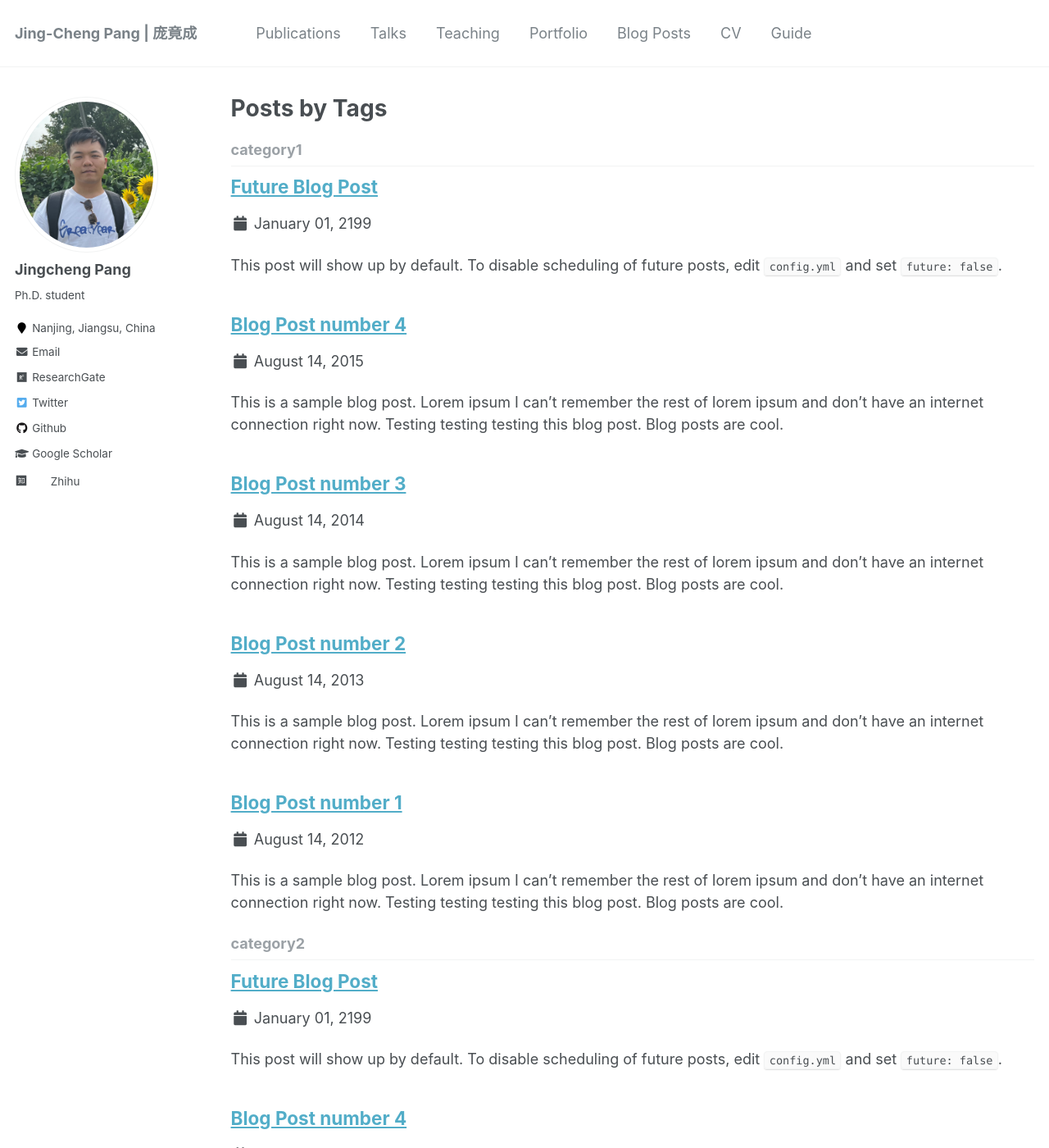
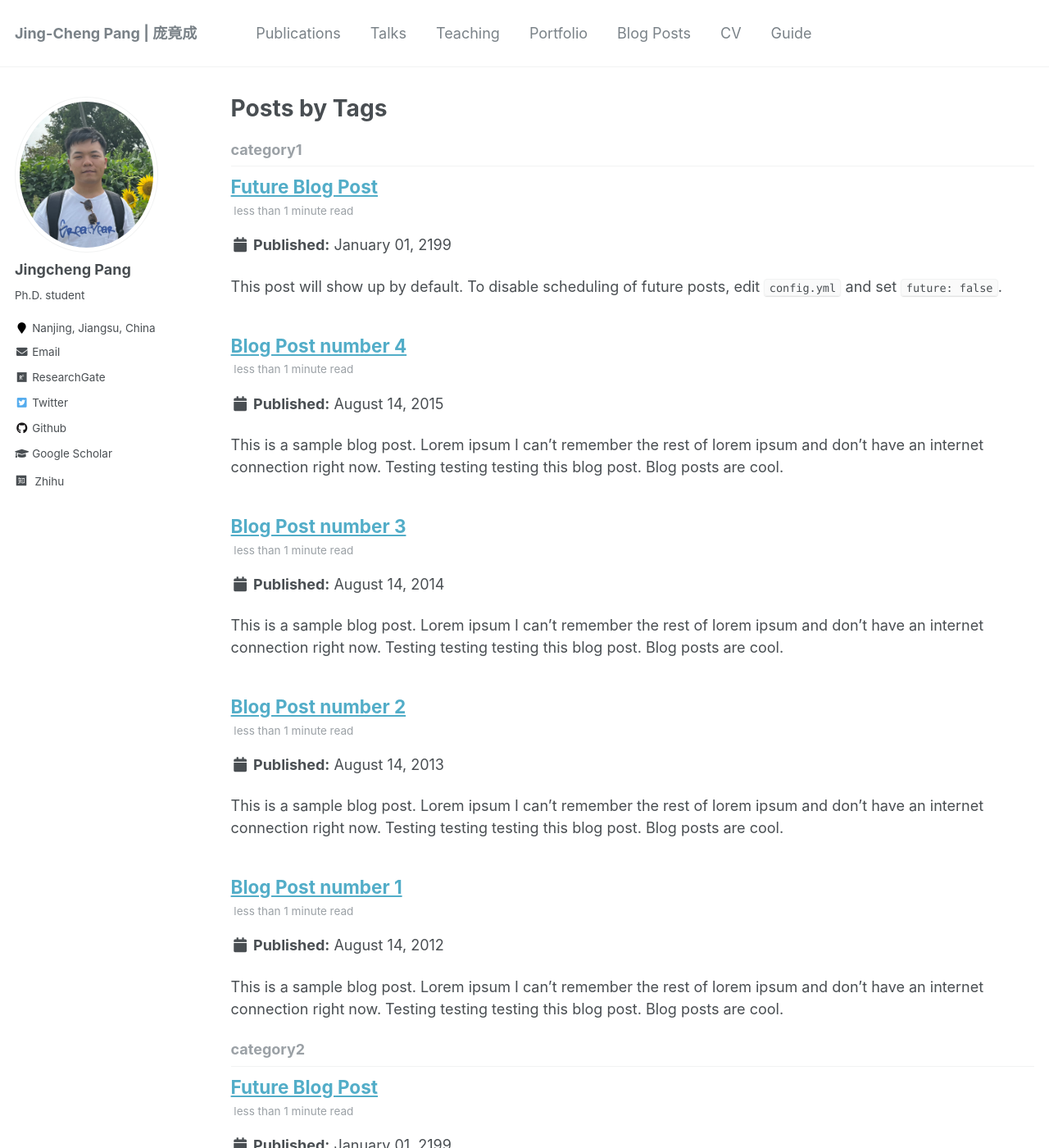
Before and after one commit to jingchengpang/jingchengpang.github.io, a Jekyll site: the page built from _pages/tag-archive.html, in a window 1280 px wide and 1400 px high. Shown: the whole window at 82% size. Built offline with Jekyll 4.4.1, drawn with Linux system fonts in a browser that asks for light colours; a style sheet for code colours, icons or effects is not loaded; some of the changed text lies outside the part shown.

Commit message:
partly update my homepage

```diff
--- a/_includes/archive-single.html
+++ b/_includes/archive-single.html
@@ -27,9 +27,7 @@
     {% endif %}
 
     <h2 class="archive__item-title" itemprop="headline">
-      {% if post.collection == 'publications' %}
-        {{ title }}
-      {% elsif post.link %}
+      {% if post.link %}
         <a href="{{ post.link }}">{{ title }}</a> <a href="{{ base_path }}{{ post.url }}" rel="permalink"><i class="fa fa-link" aria-hidden="true" title="permalink"></i><span class="sr-only">Permalink</span></a>
       {% else %}
         <a href="{{ base_path }}{{ post.url }}" rel="permalink">{{ title }}</a>
@@ -37,66 +35,29 @@
     </h2>
 
     {% if post.read_time %}
-    {% elsif post.read_time and post.collection == 'posts' %}
-      <p class="page__meta"><i class="fa fa-clock" aria-hidden="true"></i> {% include read-time.html %}</p>
+      <p class="page__meta"><i class="fa fa-clock-o" aria-hidden="true"></i> {% include read-time.html %}</p>
     {% endif %}
 
-    {% if post.collection == 'teaching' %}
-      <p> {{ post.type }}, <i>{{ post.venue }}</i>, {{ post.date | default: "1900-01-01" | date: "%Y" }} </p>
-    {% elsif post.collection == 'publications' %}
-      {% if post.abstract %}
-        <details><summary>Abstract</summary>
-        <blockquote>
-        <p>
-        {{ post.abstract }}
-        </p>
-        </blockquote>
-        </details>
-      {% endif %}
+        {% if post.collection == 'teaching' %}
+          <p> {{ post.type }}, <i>{{ post.venue }}</i>, {{ post.date | default: "1900-01-01" | date: "%Y" }} </p>
+        {% elsif post.collection == 'publications' %}
+          <p>Published in <i>{{ post.venue }}</i>, {{ post.date | default: "1900-01-01" | date: "%Y" }} </p>
+        {% elsif post.date %}
+         <p class="page__date"><strong><i class="fa fa-fw fa-calendar" aria-hidden="true"></i> {{ site.data.ui-text[site.locale].date_label | default: "Published:" }}</strong> <time datetime="{{ post.date | default: "1900-01-01" | date_to_xmlschema }}">{{ post.date | default: "1900-01-01" | date: "%B %d, %Y" }}</time></p>
+        {% endif %}
 
-      <!-- citation and icon code -->
-      <p>
-      {% if post.citation %}
-        {{ post.citation }}
-      {% endif %}
-      <br>
-      {% if post.link %}
-        <a href="{{ post.link }}"><i class="fas fa-fw fa-link zoom" aria-hidden="true"></i></a>
-      {% endif %}
-      {% if post.paperurl %}
-        <a href="{{ post.paperurl }}"><i class="fas fa-fw fa-file-pdf zoom" aria-hidden="true"></i></a>
-      {% endif %}
-      {% if post.code %}
-        <a href="{{ post.code }}"><i class="fas fa-fw fa-code zoom" aria-hidden="true"></i></a>
-      {% endif %}
-      {% if post.github %}
-        <a href="{{ post.github }}"><i class="fab fa-fw fa-github zoom" aria-hidden="true"></i></a>
-      {% endif %}
-      </p>
-    {% elsif post.collection == 'posts' and post.date %}
-      <p class="page__date"><i class="fa fa-fw fa-calendar" aria-hidden="true"></i> <time datetime="{{ post.date | default: "1900-01-01" | date_to_xmlschema }}">{{ post.date | default: "1900-01-01" | date: "%B %d, %Y" }}</time></p>
+    {% if post.excerpt and site.read_more != 'enabled' %}
+    <p class="archive__item-excerpt" itemprop="description">{{ post.excerpt | markdownify }}</p>
+    {% elsif post.excerpt and site.read_more == 'enabled' %}
+    <p class="archive__item-excerpt" itemprop="description"><p>{{ post.excerpt | markdownify | remove: '<p>' | remove: '</p>' }}<strong><a href="{{ base_path }}{{ post.url }}" rel="permalink"> Read more</a></strong></p></p>
     {% endif %}
 
-    {% if post.excerpt and post.collection == 'research' and site.read_more != 'enabled' %}
-      <p class="archive__item-excerpt" itemprop="description">
-        <a href="{{ base_path }}{{ post.url }}" rel="permalink">
-        <div class="container">
-          {{ post.excerpt }}
-          <div class="overlay">
-          </div>
-        </div>
-        </a>
-      </p>
-    {% elsif post.excerpt and site.read_more != 'enabled' %}
-    <p class="archive__item-excerpt" itemprop="description">{{ post.excerpt | markdownify }}</p>
-    {% elsif post.excerpt and site.read_more == 'enabled' %}
-      <p class="archive__item-excerpt" itemprop="description">
-        <p>{{ post.excerpt | markdownify | remove: '<p>' | remove: '</p>' }}
-          <strong>
-            <a href="{{ base_path }}{{ post.url }}" rel="permalink"> Read more</a>
-          </strong>
-        </p>
-      </p>
+    {% if post.citation and post.paperurl %}
+      <p>Recommended citation: {{ post.citation }} <a href="{{ post.paperurl }}"><u>{{ post.paperurl }}</u></a></p>
+    {% elsif post.citation %}
+      <p>Recommended citation: {{ post.citation }} </p>
+    {% elsif post.paperurl %}
+      <p>Download <a href=" {{ post.paperurl }} "><u>here</u></a></p>
     {% endif %}
 
   </article>
--- a/_includes/author-profile.html
+++ b/_includes/author-profile.html
@@ -117,7 +117,7 @@
       {% endif %}
       {% if author.zhihu %}
         <li>
-           <a href = "{{ author.zhihu }}"> <i class="iconfont" aria-hidden="true" style="padding-right: 1.5em;">&#xea8b;</i> Zhihu </a>
+           <a href = "{{ author.zhihu }}"> <i class="iconfont" aria-hidden="true" style="padding-right: 0.3em;">&#xea8b;</i> Zhihu </a>
         </li>
       {% endif %}
       {% if author.wikipedia %}
```
Also changed, not shown: _publications/neurips21_regret.md (+5 -5 lines).
